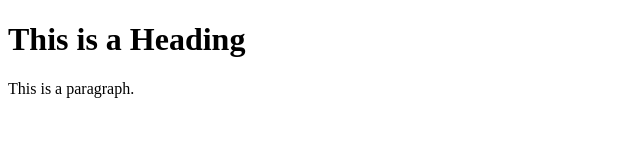
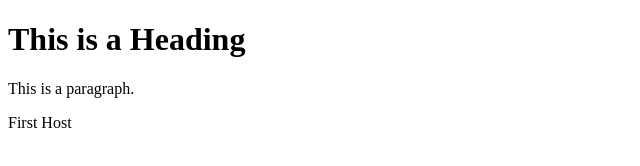
Before and after one commit to vankey00/vankey00.github.io, a plain HTML site: page index.html in a window 1280 px wide. Shown: the full height of the page, 0-640 px from the left. Drawn offline with Linux system fonts and the light colour scheme.

Commit message:
Update index.html

```diff
--- a/index.html
+++ b/index.html
@@ -7,6 +7,6 @@
 
 <h1>This is a Heading</h1>
 <p>This is a paragraph.</p>
-
+<p>First Host</p>
 </body>
 </html>
```
